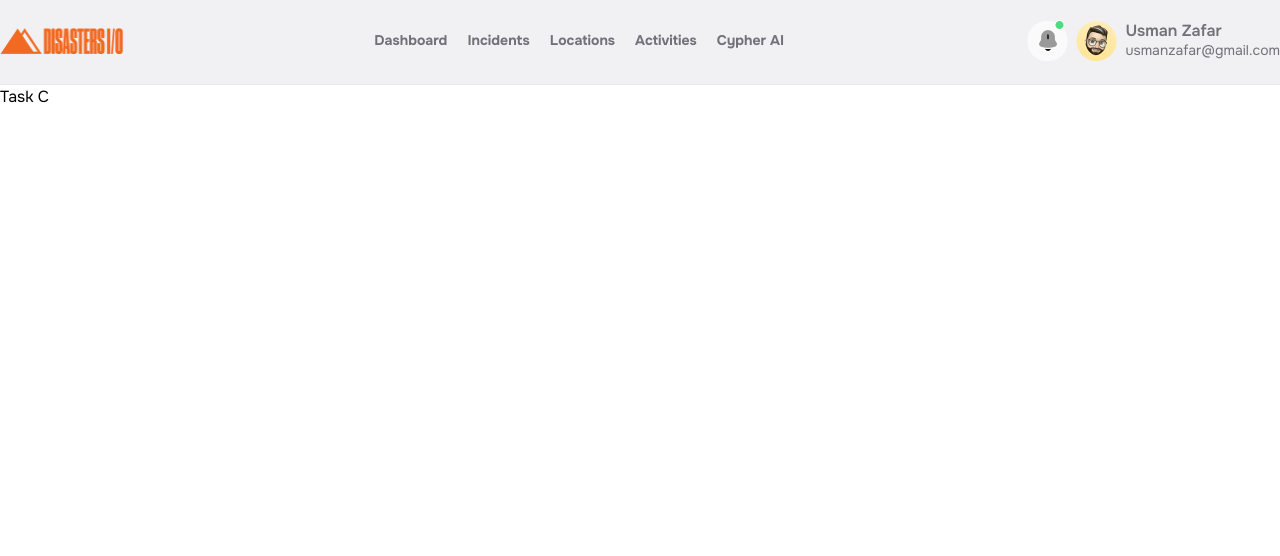
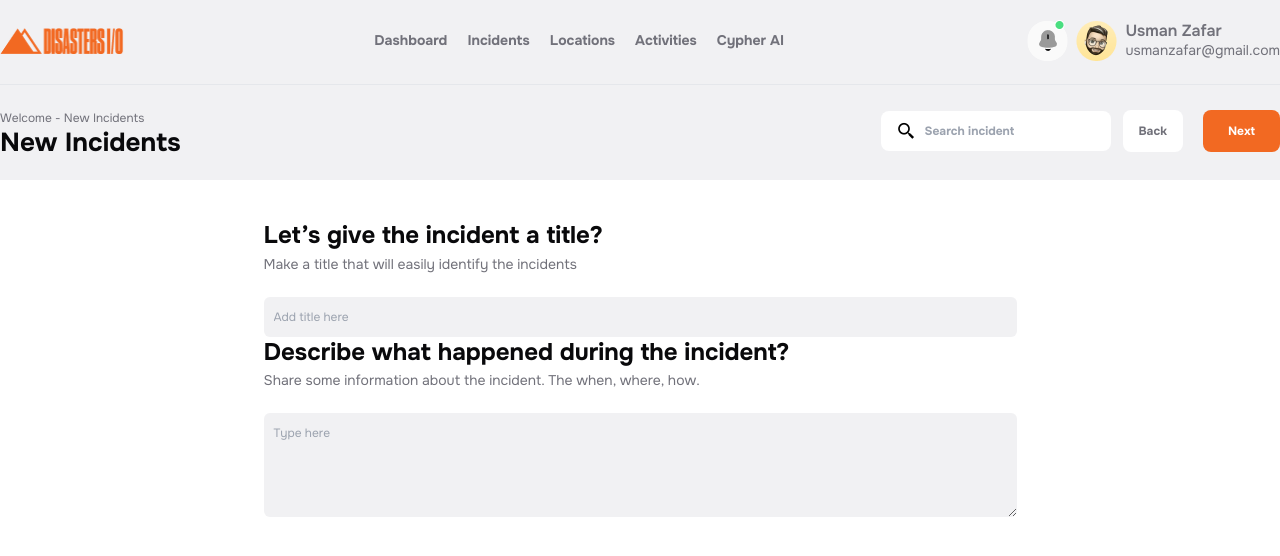
Before and after one commit to shakil-devcraft/disastersi, a React (Vite) app: page /Incidents/TaskC in a window 1280 px wide. Shown: the top 556 px of the page. Built offline with nearby package versions, Linux system fonts and the light colour scheme.

Commit message:
Task C page now completed

```diff
--- a/src/Components/pages/Incidents/TaskC.jsx
+++ b/src/Components/pages/Incidents/TaskC.jsx
@@ -1,9 +1,45 @@
+import { useNavigate } from "react-router-dom";
+import Contianer from "../../share/Contianer";
+import NavbarSecond from "../../share/NavbarSecond";
 
 const TaskC = () => {
+    const navigate = useNavigate();
+
+    // next btn
+    const switchNext = () => {
+        navigate("/Incidents/TaskD");
+    };
+
+    // back btn
+    const switchBack = () => {
+        navigate(-1);
+    };
+
     return (
-        <div>
-            <h1>Task C</h1>
-        </div>
+        <section>
+            <NavbarSecond page="New Incidents" text={"Back"} onClick={switchBack} text2={"Next"} onClick2={switchNext} />
+            <Contianer>
+                <div className="mx-auto lg:w-[753px] mt-5 mb-20">
+                    <h2 className="font-bold leading-[30.6px] text-t-primary text-2xl">
+                    Let’s give the incident a title?
+                    </h2>
+                    <p className="text-sm leading-[26px] text-t-secondary">
+                    Make a title that will easily identify the incidents
+                    </p>
+
+                    <input className="text-xs py-3 px-[10px] outline-none bg-b-secondary w-full rounded-md mt-5" type="text" placeholder="Add title here" />
+
+                    <h2 className="font-bold leading-[30.6px] text-t-primary text-2xl">
+                    Describe what happened during the incident?
+                    </h2>
+                    <p className="text-sm leading-[26px] text-t-secondary">
+                    Share some information about the incident. The when, where, how.
+                    </p>
+
+                    <textarea className="text-xs py-3 px-[10px] outline-none bg-b-secondary w-full rounded-md mt-5" placeholder="Type here" rows={5} name="" id=""></textarea>
+                </div>
+            </Contianer>
+        </section>
     );
 };
 
```
